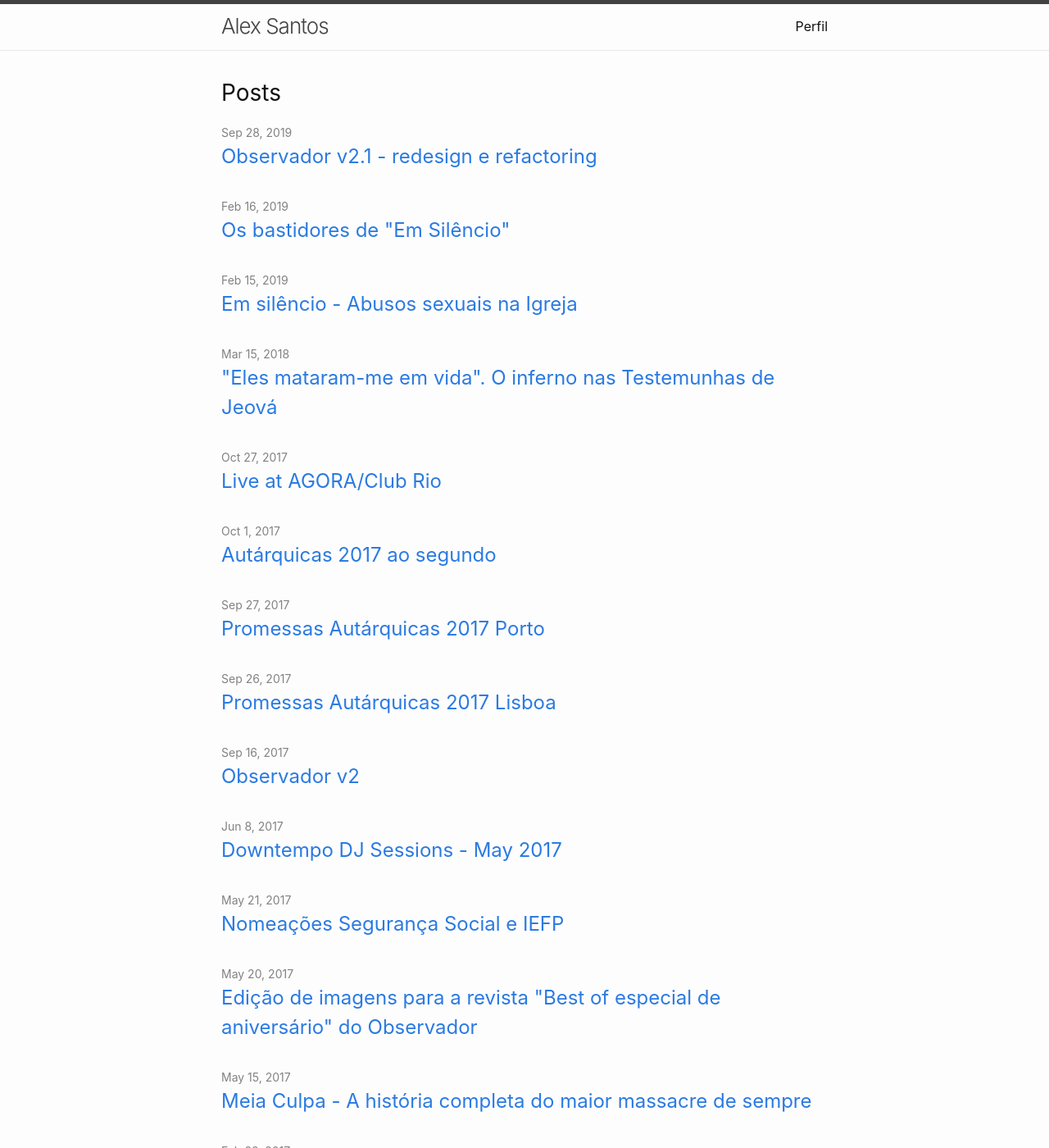
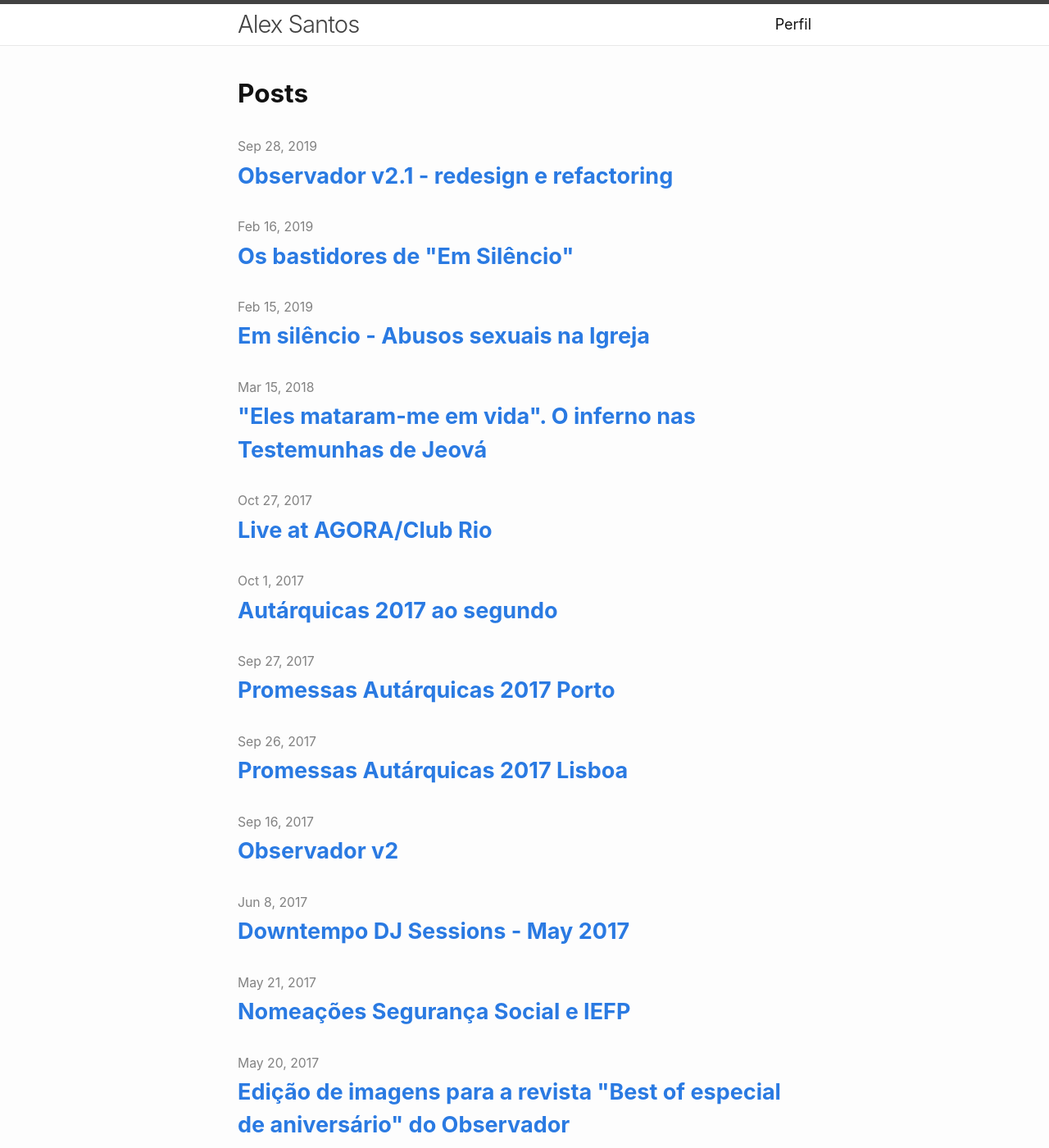
Before and after one commit to alexmsantos/2020, a Jekyll site: the page built from index.markdown, in a window 1280 px wide and 1400 px high. Shown: the whole window at 82% size. Built offline with Jekyll 4.4.1, drawn with Linux system fonts in a browser that asks for light colours.

Commit message:
header fixed and font changes

```diff
--- a/_sass/minima.scss
+++ b/_sass/minima.scss
@@ -3,12 +3,12 @@
 // Define defaults for each variable.
 
 $base-font-family: -apple-system, BlinkMacSystemFont, "Segoe UI", Roboto, Helvetica, Arial, sans-serif, "Apple Color Emoji", "Segoe UI Emoji", "Segoe UI Symbol" !default;
-$base-font-size:   16px !default;
+$base-font-size:   18px !default;
 $base-font-weight: 400 !default;
 $small-font-size:  $base-font-size * 0.875 !default;
-$base-line-height: 1.5 !default;
+$base-line-height: 1.8 !default;
 
-$spacing-unit:     30px !default;
+$spacing-unit:     50px !default;
 
 $text-color:       #111 !default;
 $background-color: #fdfdfd !default;
--- a/_sass/minima/_base.scss
+++ b/_sass/minima/_base.scss
@@ -26,6 +26,8 @@ body {
   display: flex;
   min-height: 100vh;
   flex-direction: column;
+  -webkit-font-smoothing: antialiased;
+  -moz-osx-font-smoothing: grayscale;
 }
 
 
@@ -57,6 +59,9 @@ main {
 img {
   max-width: 100%;
   vertical-align: middle;
+}
+p > img {
+  margin: 15px 0;
 }
 
 
@@ -94,7 +99,8 @@ li {
  * Headings
  */
 h1, h2, h3, h4, h5, h6 {
-  font-weight: $base-font-weight;
+  font-weight: 700;
+  line-height: 1.5;
 }
 
 
--- a/_sass/minima/_layout.scss
+++ b/_sass/minima/_layout.scss
@@ -4,16 +4,19 @@
 .site-header {
   border-top: 5px solid $grey-color-dark;
   border-bottom: 1px solid $grey-color-light;
-  min-height: $spacing-unit * 1.865;
+  height: 50px;
+  background-color: #fff;
+  position: fixed;
+  width: 100%;
 
   // Positioning context for the mobile navigation icon
-  position: relative;
+  //position: relative;
 }
 
 .site-title {
   @include relative-font-size(1.625);
   font-weight: 300;
-  line-height: $base-line-height * $base-font-size * 2.25;
+  line-height: 50px;
   letter-spacing: -1px;
   margin-bottom: 0;
   float: left;
@@ -26,7 +29,7 @@
 
 .site-nav {
   float: right;
-  line-height: $base-line-height * $base-font-size * 2.25;
+  line-height: 50px;
 
   .nav-trigger {
       display: none;
@@ -176,7 +179,7 @@
  * Page content
  */
 .page-content {
-  padding: $spacing-unit 0;
+  padding: 90px 0;
   flex: 1;
 }
 
@@ -193,7 +196,7 @@
   list-style: none;
 
   > li {
-    margin-bottom: $spacing-unit;
+    //margin-bottom: $spacing-unit;
   }
 }
 
@@ -212,21 +215,24 @@
 /**
  * Posts
  */
-.post-header {
-  margin-bottom: $spacing-unit;
+.post {
+
+  &-header {
+    //margin-bottom: $spacing-unit;
   }
 
-.post-title {
+  &-title {
     @include relative-font-size(2.625);
     letter-spacing: -1px;
     line-height: 1;
+    font-weight: 700;
 
     @include media-query($on-laptop) {
       @include relative-font-size(2.25);
     }
   }
 
-.post-content {
+  &-content {
     margin-bottom: $spacing-unit;
 
     h2 {
@@ -253,3 +259,4 @@
       }
     }
   }
+}
```
Lines whose indentation alone changed are shown as unchanged.
